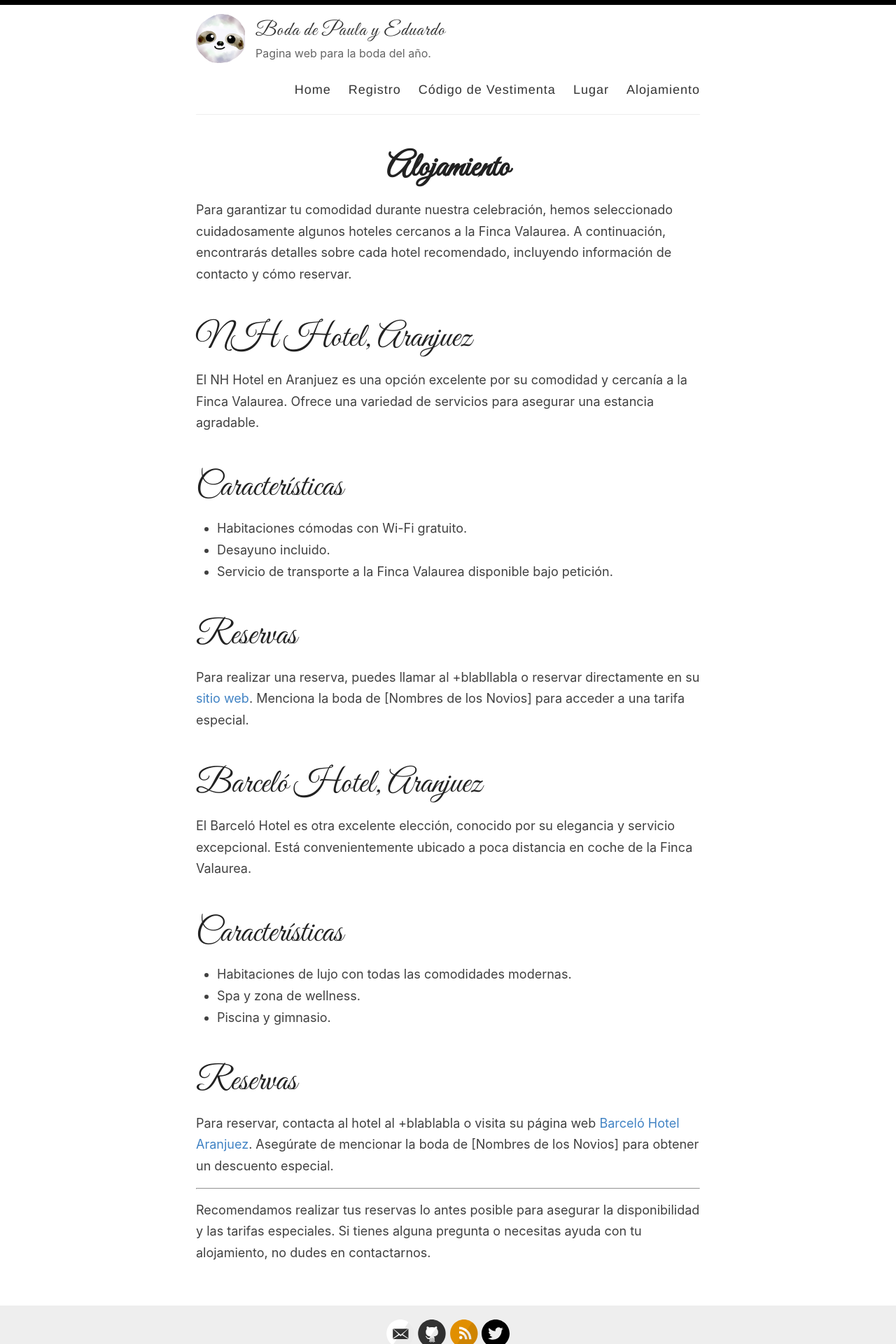
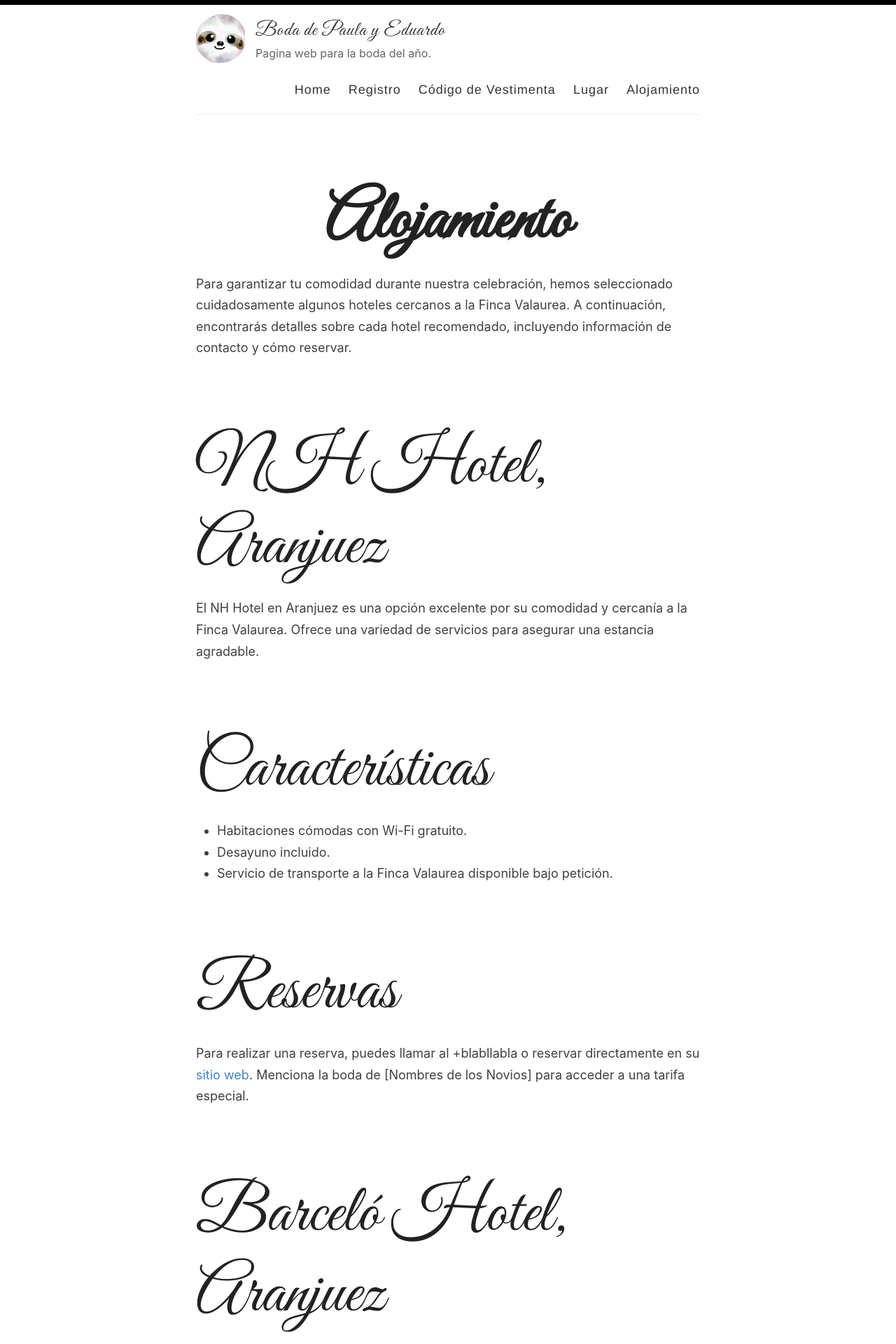
Before and after one commit to boda-paula-y-eduardo/boda-paula-eduardo, a Jekyll site: the page built from _pages/alojamiento.md, in a window 1280 px wide. Shown: the top 1920 px of the page at 70% size. Built offline with Jekyll 4.4.1, drawn with Linux system fonts in a browser that asks for light colours.

Commit message:
fix font size

```diff
--- a/assets/style.scss
+++ b/assets/style.scss
@@ -469,14 +469,14 @@ body:after {
   font-kerning: auto;
   font-feature-settings: "kern","liga","dlig","hlig","cswh";
   line-height: 1.2;
-  font-size: 48px; /* Increased font size to be 2 times bigger */
+  font-size: 96px; /* Increased font size to be 2 times bigger */
 }
 
 .page h2, .page h3 {
   font-family: 'Great Vibes', cursive;
   text-align: left;
   font-weight: normal;
-  font-size: 48px; /* Adjusted to be 2 times bigger than the original larger size */
+  font-size: 96px; /* Adjusted to be 2 times bigger than the original larger size */
   font-kerning: auto;
   font-feature-settings: "kern","liga","dlig","hlig","cswh";
   line-height: 1.2;
```
